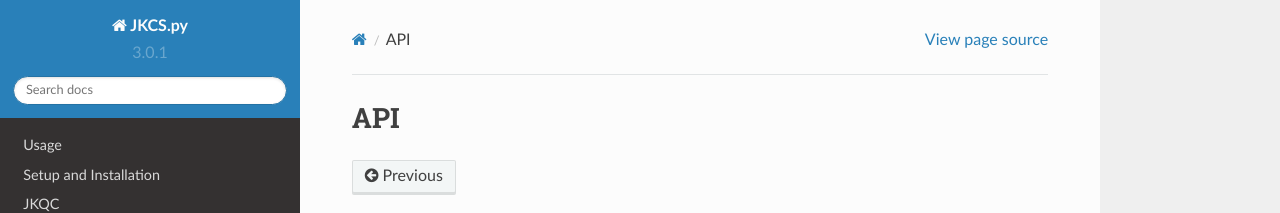
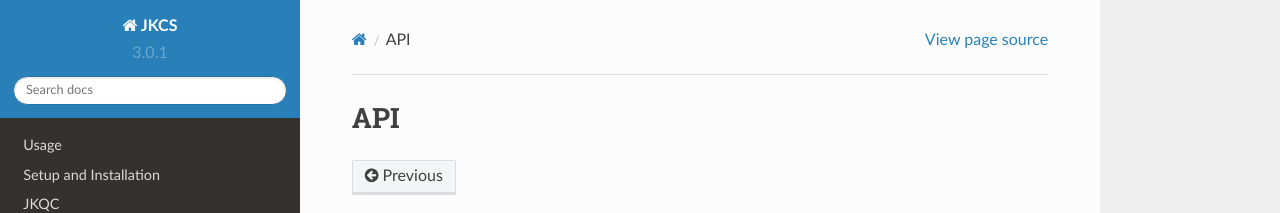
Before and after one commit to kubeckaj/JKCS.py-Manual, a Sphinx documentation site: the page built from docs/source/api.rst, in a window 1280 px wide. Shown: the top 213 px of the page. Built offline with Sphinx 7.4.7 and the Read the Docs theme 2.0.0, drawn with Linux system fonts in a browser that asks for light colours.

```diff
--- a/docs/source/conf.py
+++ b/docs/source/conf.py
@@ -2,7 +2,7 @@
 
 # -- Project information
 
-project = 'JKCS.py'
+project = 'JKCS'
 copyright = '2021, Jakub Kubečka'
 author = 'Jakub Kubečka'
 
```
